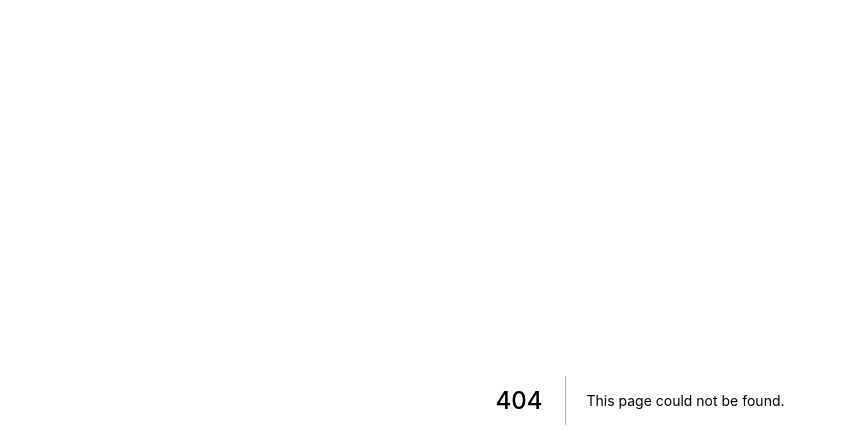
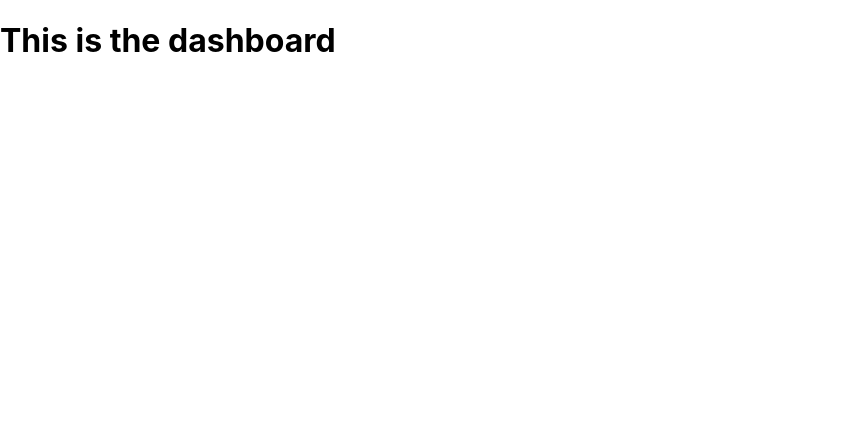
Before and after one commit to esthero3/nextjs-react-challenge, a Next.js app in the folder next/: page /dashboard in a window 1280 px wide. Before the commit this address had no page. Shown: the top 448 px of the page, without its empty margins (0-846 px from the left). Built offline with nearby package versions, Linux system fonts and the light colour scheme.

Commit message:
CN 197 - Set up a route to the dashboard page

```diff
--- /dev/null
+++ b/next/pages/dashboard.tsx
@@ -0,0 +1,7 @@
+import React from "react";
+
+export default function Dashboard() {
+    return (
+        <h1>This is the dashboard</h1>
+    )
+}
```
